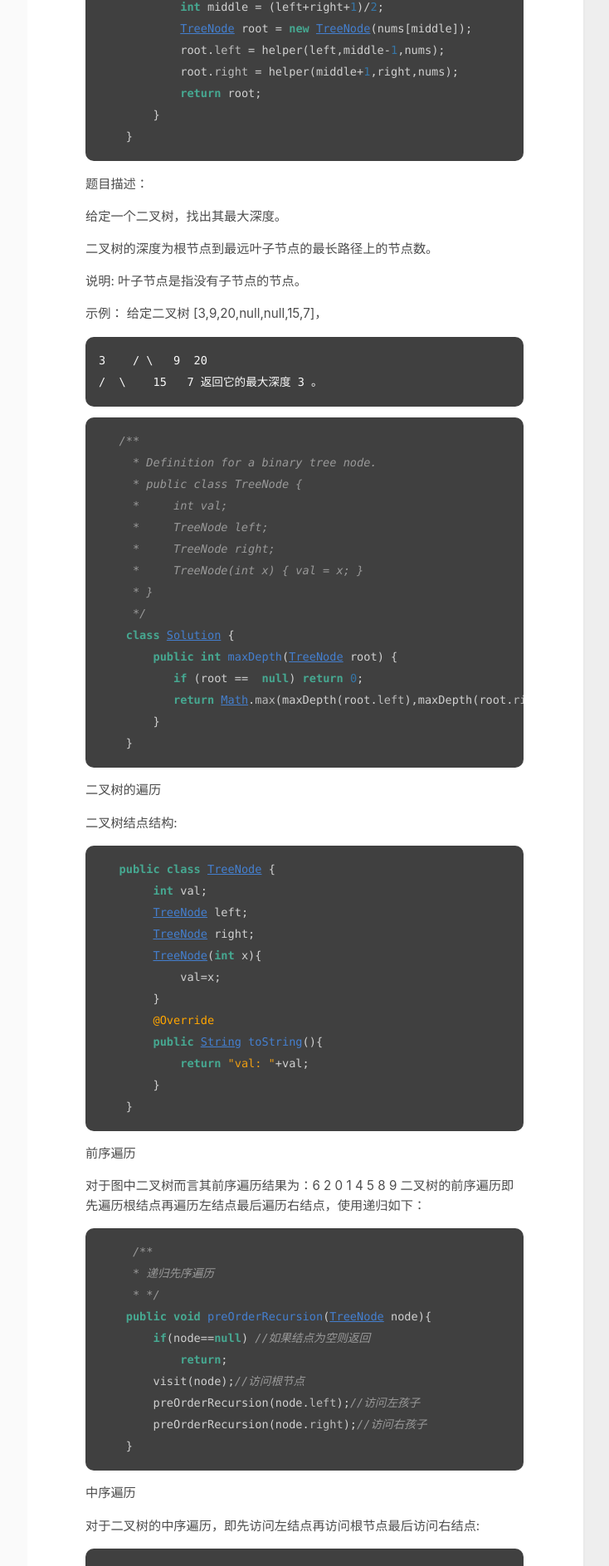
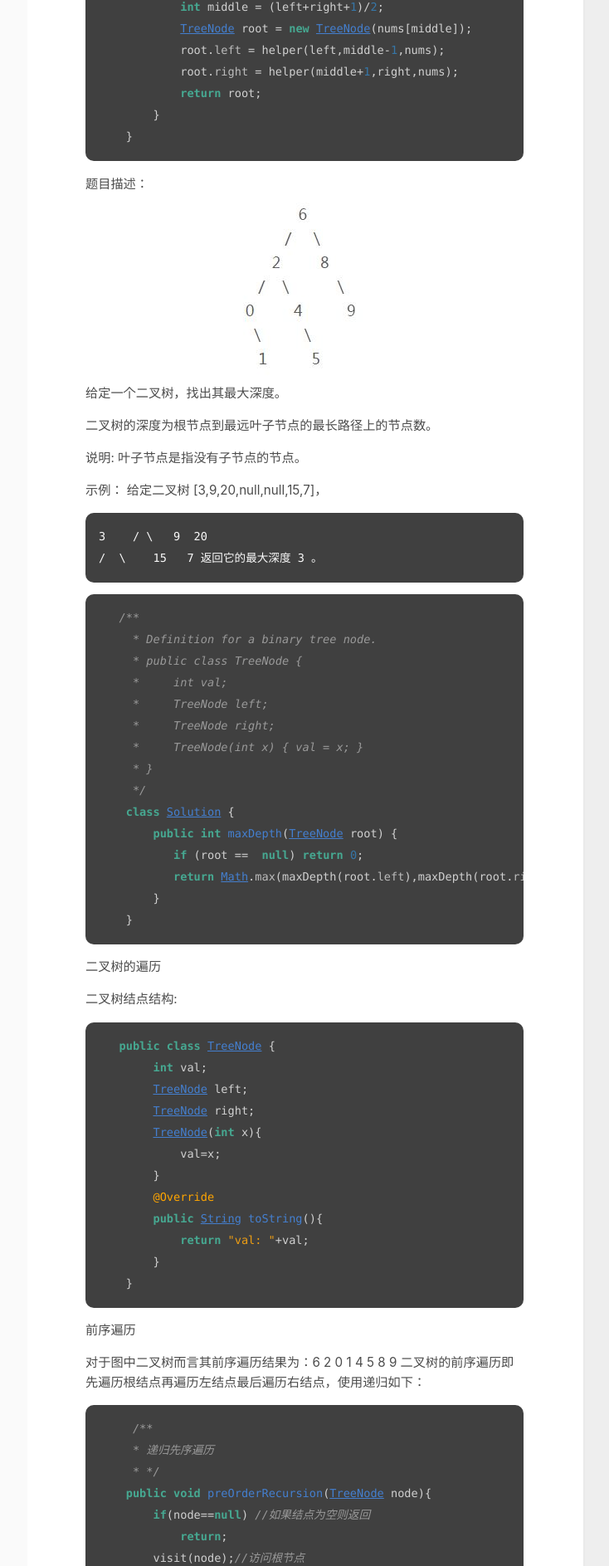
Before and after one commit to yeoways/yeoways.github.io, a Jekyll site: the page built from _posts/2020-08-20-s4.md, in a window 1280 px wide. Shown: the part 1222-3109 px from the top of the page at 83% size, without its empty margins (417-1151 px from the left). Built offline with Jekyll 4.4.1, drawn with Linux system fonts in a browser that asks for light colours.

Commit message:
Update 2020-08-20-s4.md
tj

````diff
--- a/_posts/2020-08-20-s4.md
+++ b/_posts/2020-08-20-s4.md
@@ -55,7 +55,7 @@ comments: true
 ```
 
 题目描述：
-
+<img src="https://starry99.github.io/catbook/assets/img/树.png">
 给定一个二叉树，找出其最大深度。
 
 二叉树的深度为根节点到最远叶子节点的最长路径上的节点数。
````
